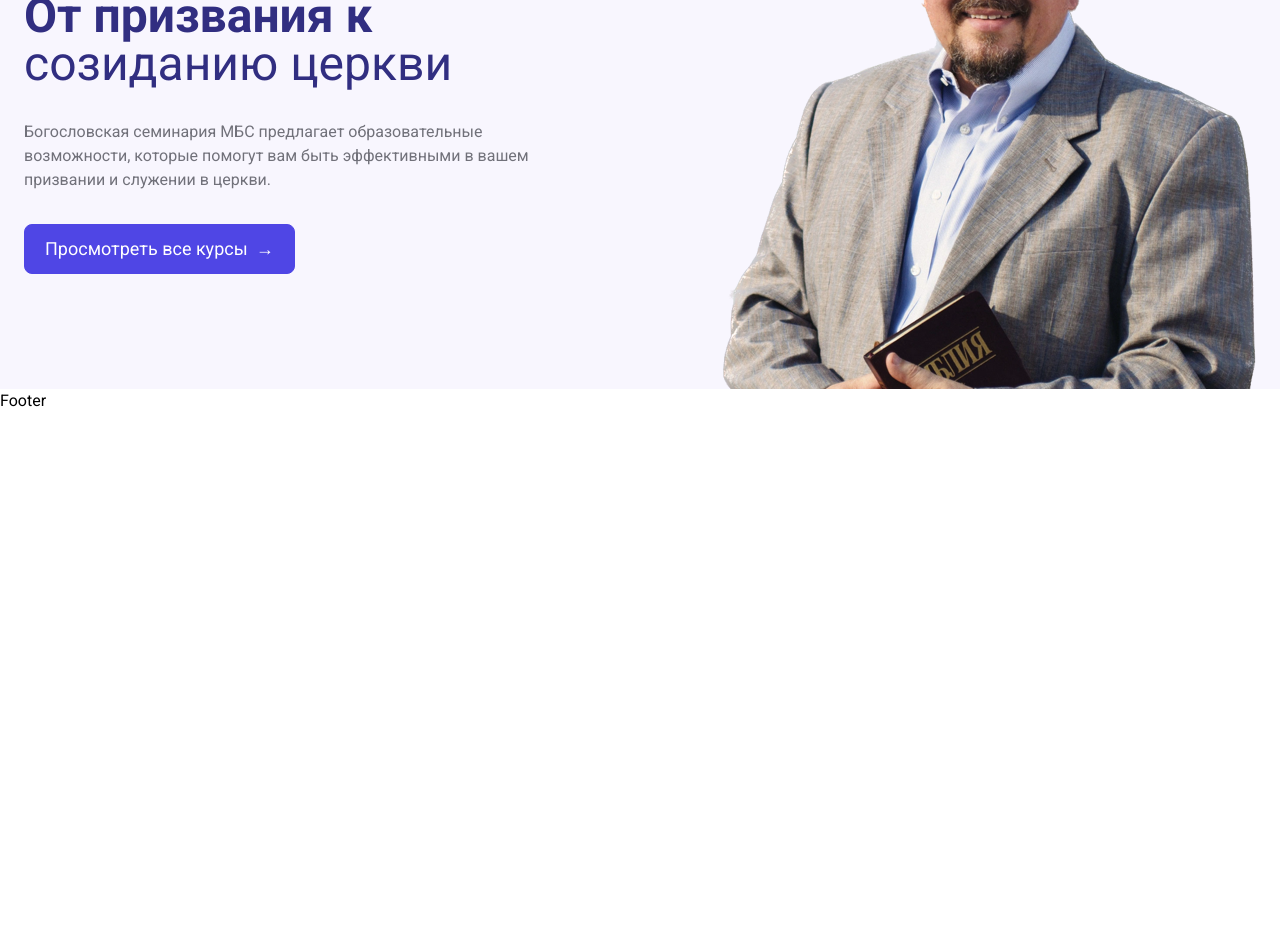
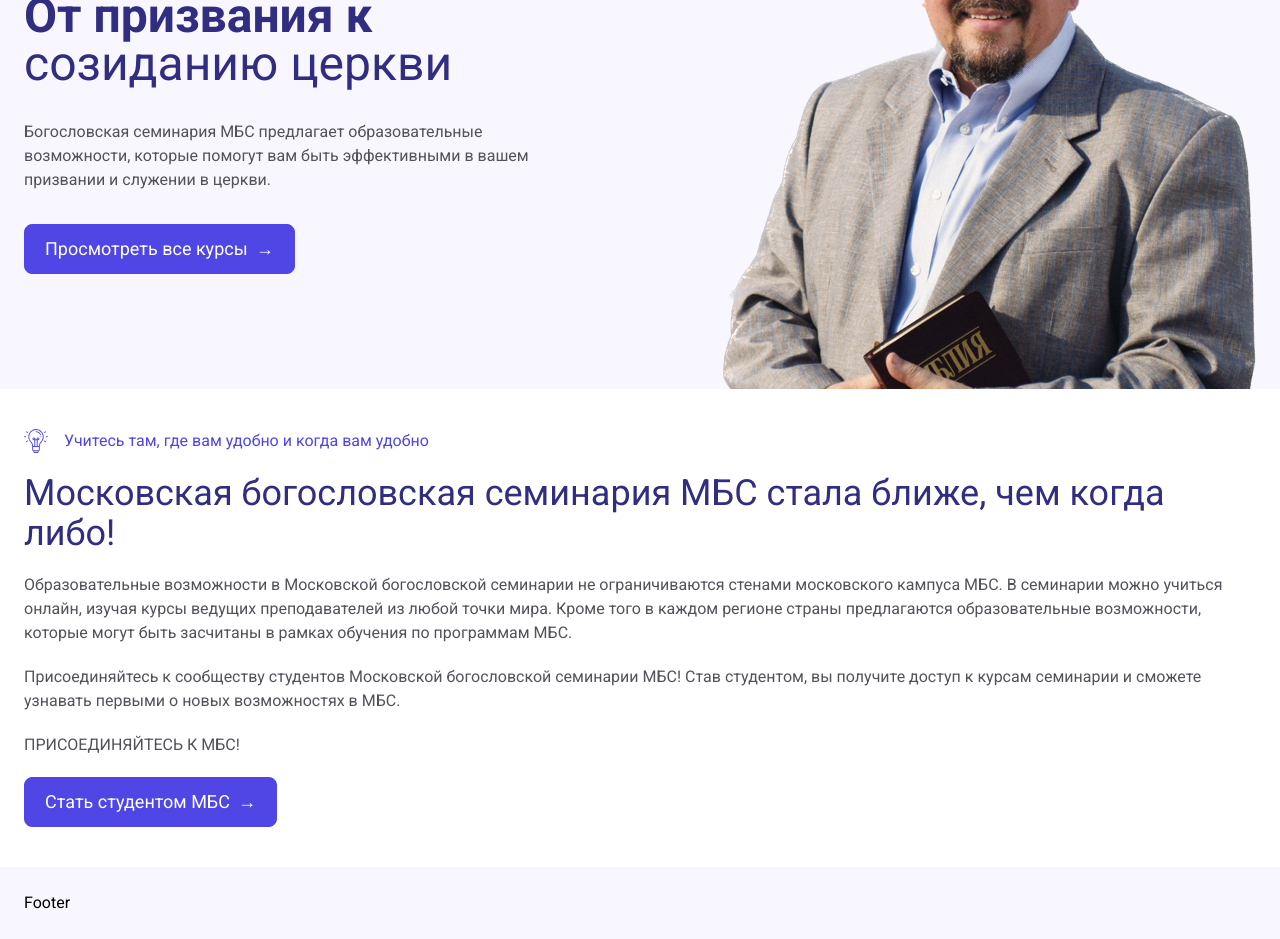
Before and after one commit to ValentinK2410/seminary, a React (Create React App) app: page / in a window 1280 px wide. Shown: the part 460-1399 px from the top of the page. Before the commit the page ends 873 px from the top, so only its background shows below. Built offline with nearby package versions, Linux system fonts and the light colour scheme.

Commit message:
create aboutUs section

```diff
--- a/src/HomePage.jsx
+++ b/src/HomePage.jsx
@@ -1,4 +1,5 @@
 
+import { AboutUs } from './aboutUs/AboutUs';
 import { Banner } from './banner/Banner';
 import Layout from './Layout';
 
@@ -6,6 +7,7 @@
   return (
     <Layout>
       <Banner />
+      <AboutUs />
     </Layout>
   );
 }
--- /dev/null
+++ b/src/aboutUs/AboutUs.jsx
@@ -0,0 +1,32 @@
+import React from 'react'
+import { Button } from '../componentLibrary/Button'
+import { LightBulb } from '../images/LightBulb'
+
+export const AboutUs = () => {
+  return (
+    <section className='px-6 py-10 flex flex-col'>
+      <div className='w-full max-w-7xl mx-auto flex justify-between flex-col space-y-5'>
+        <article className='text-indigo-600 flex gap-4'>
+          <LightBulb />
+          <p>Учитесь там, где вам удобно и когда вам удобно</p>
+        </article>
+
+        <h3 className='text-2xl sm:text-4xl text-indigo-900'>
+          Московская богословская семинария МБС стала ближе, чем когда либо!
+        </h3>
+        <p className='text-zinc-600'>
+          Образовательные возможности в Московской богословской семинарии не ограничиваются стенами московского кампуса МБС. В семинарии можно учиться онлайн, изучая курсы ведущих преподавателей из любой точки мира. Кроме того в каждом регионе страны предлагаются образовательные возможности, которые могут быть засчитаны в рамках обучения по программам МБС.
+        </p>
+                <p className='text-zinc-600'>
+          Присоединяйтесь к сообществу студентов Московской богословской семинарии МБС! Став студентом, вы получите доступ к курсам семинарии и сможете узнавать первыми о новых возможностях в МБС.
+        </p>
+                <p className='text-zinc-600'>
+          ПРИСОЕДИНЯЙТЕСЬ К МБС!
+        </p>
+        <Button className='w-fit'>
+          Стать студентом МБС
+        </Button>
+      </div>
+    </section>
+  )
+}
--- a/src/banner/Banner.jsx
+++ b/src/banner/Banner.jsx
@@ -1,6 +1,6 @@
 
-import { Button } from '../compoLibrary/Button'
-import LightBulb from '../images/LightBulb'
+import { Button } from '../componentLibrary/Button'
+import { LightBulb } from '../images/LightBulb'
 import mainPerson from '../images/mainPerson.png'
 
 export const Banner = () => {
@@ -17,7 +17,7 @@
           <h3 className='text-2xl sm:text-4xl xl:text-5xl text-indigo-900  max-w-[20ch]'>
             <span className='font-semibold '>От призвания к</span> созиданию церкви
           </h3>
-          <p className='text-zinc-500 max-w-[60ch]'>
+          <p className='text-zinc-600 max-w-[60ch]'>
             Богословская семинария МБС предлагает образовательные возможности, которые помогут вам быть эффективными в вашем призвании и служении в церкви.
           </p>
           <Button className=''>
--- a/src/footer/Footer.jsx
+++ b/src/footer/Footer.jsx
@@ -1,5 +1,5 @@
 export const Footer = () => {
   return (
-    <div>Footer</div>
+    <div className="bg-indigo-25  p-6">Footer</div>
   )
 }
--- a/src/images/LightBulb.jsx
+++ b/src/images/LightBulb.jsx
@@ -1,6 +1,6 @@
 import React from 'react'
 
-const LightBulb = () => {
+export const LightBulb = () => {
   return (
     <div className='w-6 h-6'>
       <svg version="1.0" xmlns="http://www.w3.org/2000/svg"
@@ -59,5 +59,3 @@
     </div>
   )
 }
-
-export default LightBulb
```
Also changed, not shown: src/componentLibrary/Button.jsx (renamed from src/compoLibrary/Button.jsx).
